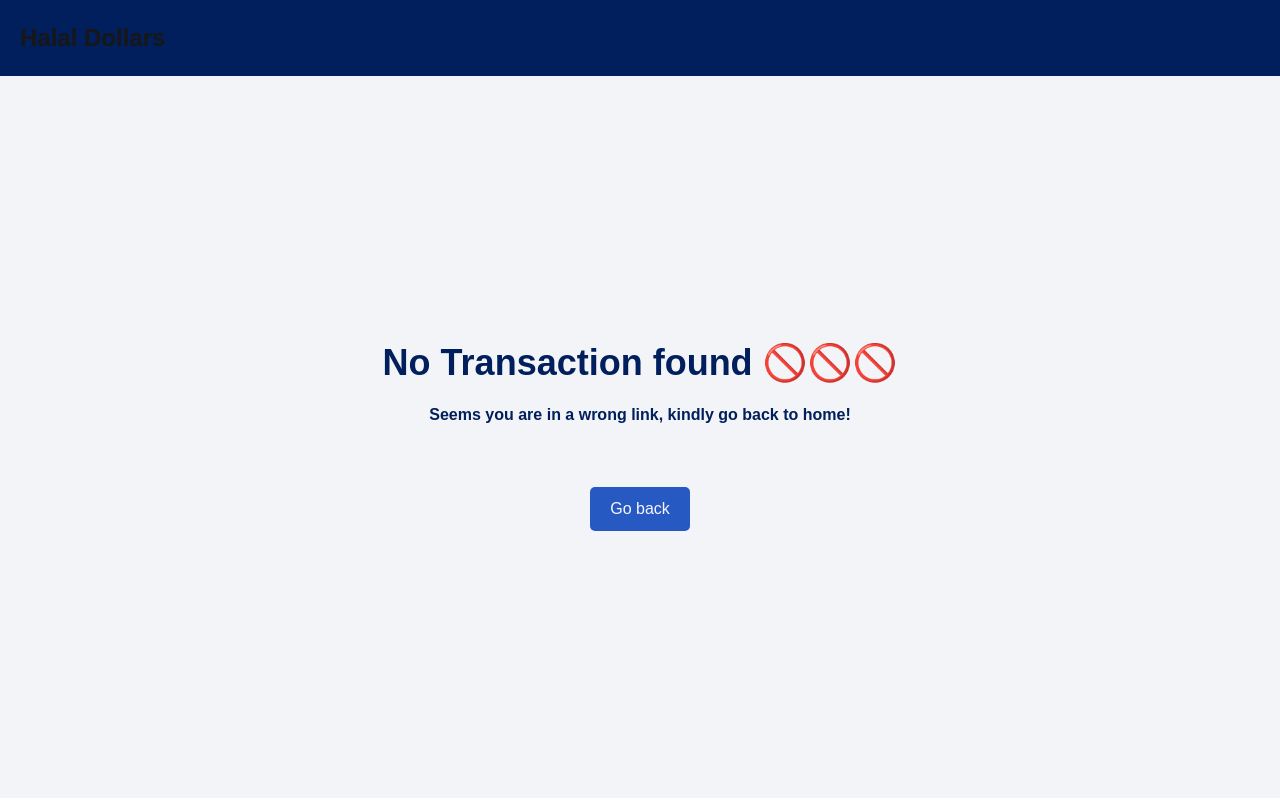
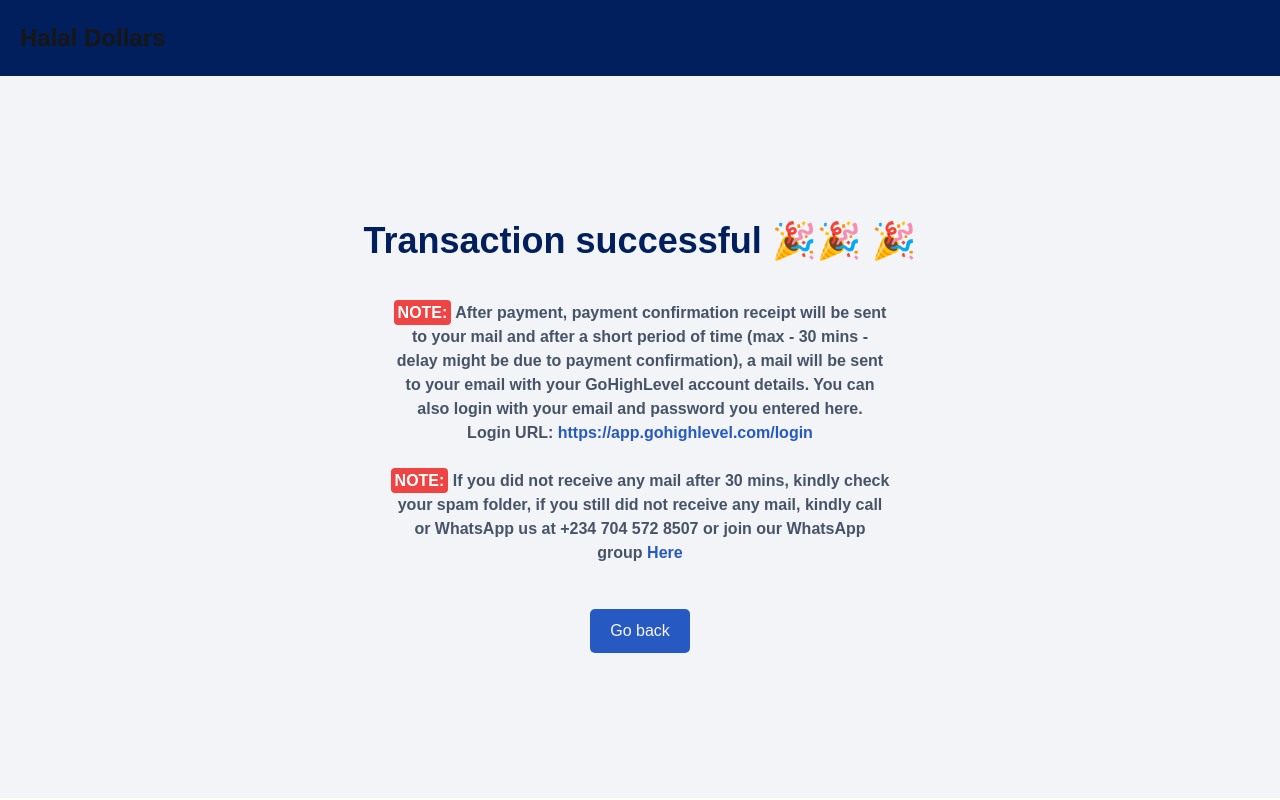
Before and after one commit to hadedeji10k/halal-dollars-GHL, a Next.js app: page /success in a window 1280 px wide. Built offline with nearby package versions, Linux system fonts and the light colour scheme.

Commit message:
Reverted back to modal for paystack and added password validation

```diff
--- a/pages/index.tsx
+++ b/pages/index.tsx
@@ -147,7 +147,7 @@ export default function Home() {
       icon: "success",
       confirmButtonText: "Ok",
     }).finally(() => {
-      router.reload();
+      router.push("/success");
     });
   };
 
@@ -297,7 +297,6 @@ export default function Home() {
                   id="demo-select-small"
                   value={formik.values.country}
                   onChange={(event: SelectChangeEvent) => {
-                    console.log("vcal?", event.target.value);
                     formik.setFieldValue("country", event.target.value);
                     formik.setFieldTouched("country", true);
                   }}
--- a/pages/success.tsx
+++ b/pages/success.tsx
@@ -1,52 +1,11 @@
-import React, { useEffect, useState } from "react";
-import { useRouter } from "next/router";
-import Loader from "../components/Loader";
+import React from "react";
 import Header from "../components/Header";
 import Link from "next/link";
 
 const success = () => {
-  const router = useRouter();
-  const { trxref, reference } = router.query;
-  const [loading, setIsLoading] = useState(true);
-  const [error, setError] = useState(false);
-
-  useEffect(() => {
-    if (trxref && reference) {
-      setIsLoading(false);
-    } else {
-      setIsLoading(false);
-      setError(true);
-    }
-  }, [trxref]);
-
   return (
     <>
       <Header />
-      {loading ? (
-        <Loader
-          spinning={loading}
-          message="Loading"
-          className="bg-[#f2f4f7]"
-          textClassName="text-[#001f5c]"
-        >
-          <div className="min-h-[calc(100vh-78px)] w-full bg-[#f2f4f7] flex items-center justify-center"></div>
-        </Loader>
-      ) : error ? (
-        <div className="min-h-[calc(100vh-78px)] w-full bg-[#f2f4f7] text-[#001f5c] flex flex-col items-center justify-center">
-          <h3 className="font-bold text-4xl mb-5">
-            No Transaction found 🚫🚫🚫
-          </h3>
-          <p className="font-semibold mb-10">
-            Seems you are in a wrong link, kindly go back to home!
-          </p>
-          <Link
-            className="bg-[#003db8d7] text-[#f9f5ff] p-[10px_20px] border-none rounded-[5px] mt-[20px] cursor-pointer transition-all duration-300 hover:bg-[#0237a1]"
-            href={"/"}
-          >
-            Go back
-          </Link>
-        </div>
-      ) : (
       <div className="min-h-[calc(100vh-78px)] w-full bg-[#f2f4f7] text-[#001f5c] flex flex-col items-center justify-center">
         <h3 className="font-bold text-4xl mb-10">
           Transaction successful 🎉🎉 🎉
@@ -58,8 +17,8 @@ const success = () => {
             After payment, payment confirmation receipt will be sent to your
             mail and after a short period of time (max - 30 mins - delay might
             be due to payment confirmation), a mail will be sent to your email
-              with your GoHighLevel account details. You can also login with
-              your email and password you entered here. <br /> Login URL:{" "}
+            with your GoHighLevel account details. You can also login with your
+            email and password you entered here. <br /> Login URL:{" "}
             <a
               target="_blank"
               className="text-[#003db8d7]"
@@ -69,9 +28,9 @@ const success = () => {
             </a>
           </p>
           <p className="text-[#475467] text-base font-semibold">
-              <span className="bg-red-500 text-white p-1 rounded">NOTE:</span>{" "}
-              If you did not receive any mail after 30 mins, kindly check your
-              spam folder, if you still did not receive any mail, kindly call or
+            <span className="bg-red-500 text-white p-1 rounded">NOTE:</span> If
+            you did not receive any mail after 30 mins, kindly check your spam
+            folder, if you still did not receive any mail, kindly call or
             WhatsApp us at +234 704 572 8507 or join our WhatsApp group{" "}
             <a
               target="_blank"
@@ -89,7 +48,6 @@ const success = () => {
           Go back
         </Link>
       </div>
-      )}
     </>
   );
 };
```
Lines whose indentation alone changed are shown as unchanged.
